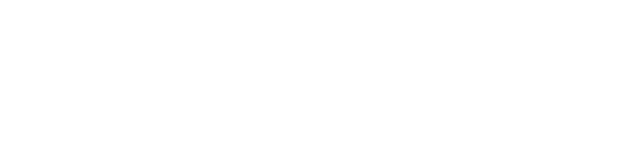
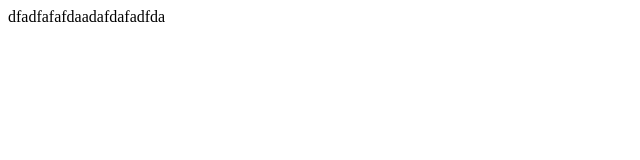
Before and after one commit to carlaoliveiraads/modulogit, a plain HTML site: page index.html in a window 1280 px wide. Shown: the whole page, without its empty margins (0-640 px from the left). Drawn offline with Linux system fonts and the light colour scheme.

Commit message:
Nova funcionalidade x

```diff
--- a/index.html
+++ b/index.html
@@ -7,6 +7,6 @@
     <title>Document</title>
 </head>
 <body>
-
+    dfadfafafdaadafdafadfda
 </body>
 </html>
```
Also changed, not shown: 1 other file.
